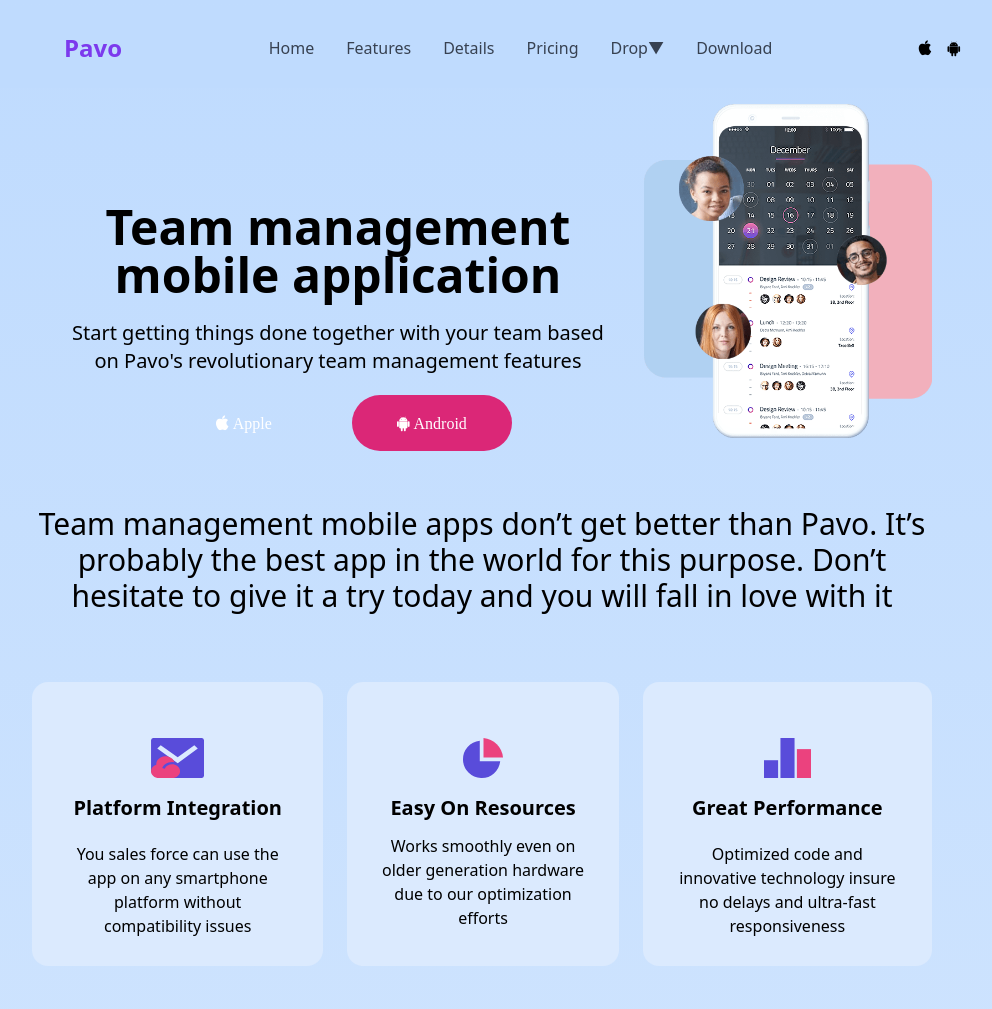
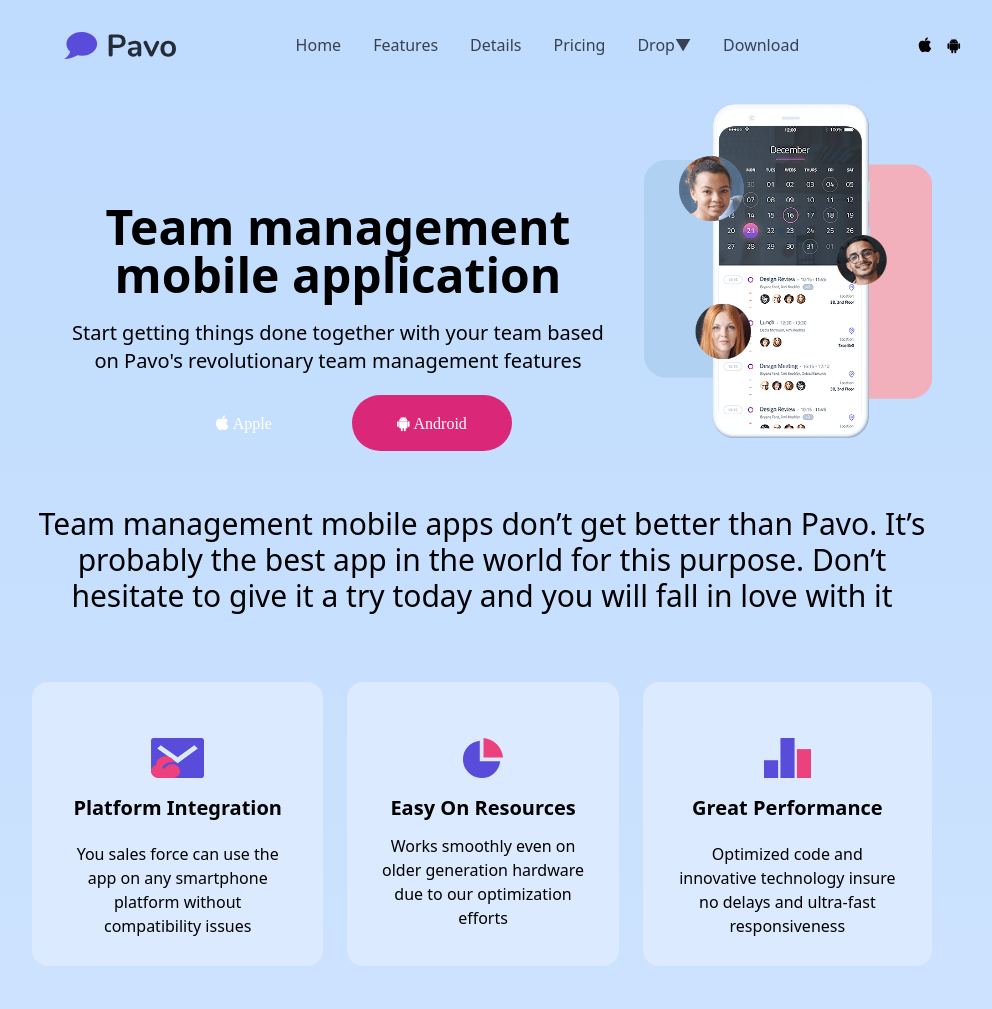
Before and after one commit to Thiru-21/PavoWebsite, a website: page PavoWebsite/index3.html in a window 1280 px wide. Shown: the top 1009 px of the page, without its empty margins (148-1140 px from the left). Drawn offline with nearby package versions, Linux system fonts and the light colour scheme.

Commit message:
index file modified

```diff
--- a/PavoWebsite/index3.html
+++ b/PavoWebsite/index3.html
@@ -19,9 +19,9 @@
                 <div class="px-4 mx-auto max-w-7xl sm:px-6 lg:px-8">
                     <div class="flex items-center justify-between gap-2 py-6">
                         <div class="flex items-center basis-2/3">
-                            <span class="text-2xl font-bold text-purple-600">Pavo</span>
+                            <span class="text-2xl font-bold text-purple-600"><img src="images/logo.svg" class="w-28"></span>
                         </div>
-                        <div class="hidden space-x-8 md:flex">
+                        <div class="hidden space-x-8 md:flex basis-1/3">
                             <a href="#" class="text-gray-700 hover:text-gray-900">Home</a>
                             <a href="#" class="text-gray-700 hover:text-gray-900">Features</a>
                             <a href="#" class="text-gray-700 hover:text-gray-900">Details</a>
```
Also changed, not shown: PavoWebsite/css/style.css.
